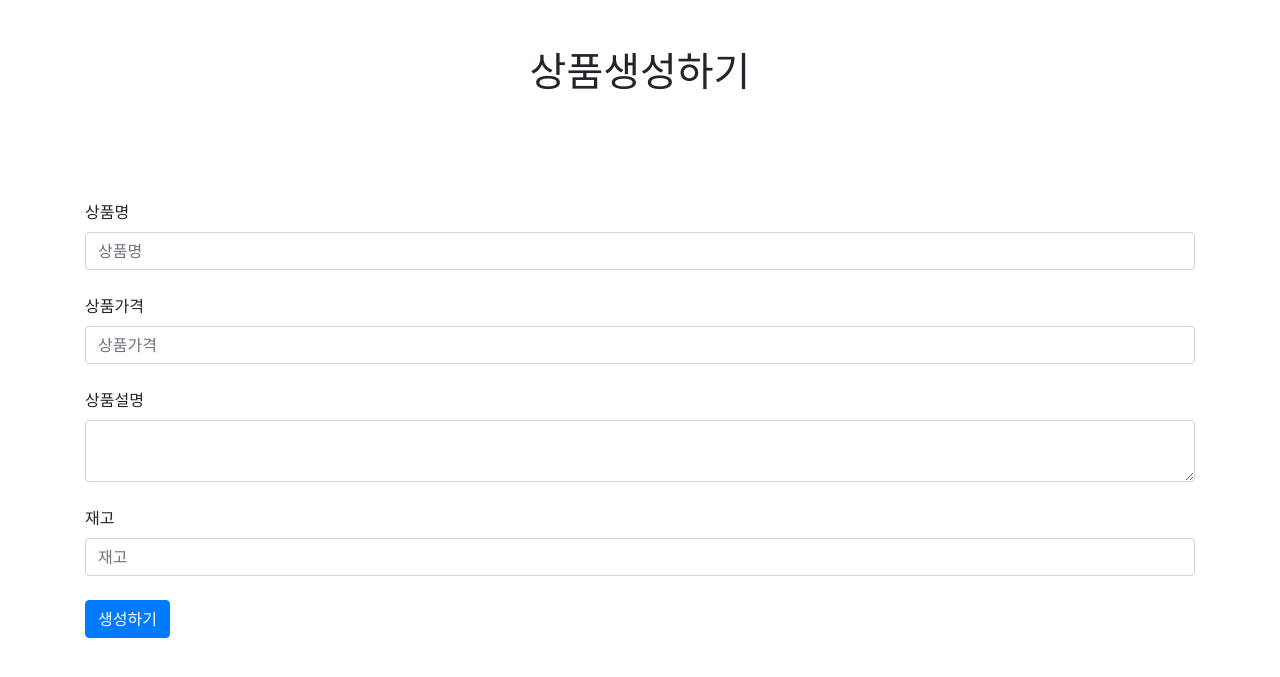
After one commit to ParkHyeonChae/django-RESTful, a Django app: page /product/create/ in a window 1280 px wide. The commit adds this page. Shown: the top 677 px of the page. Run offline with Django 3.2, Linux system fonts and the light colour scheme; some libraries are stand-ins or nearby versions.

Commit message:
ProductCreate 구현

```diff
--- a/django_restful/django_restful/urls.py
+++ b/django_restful/django_restful/urls.py
@@ -16,12 +16,14 @@ Including another URLconf
 from django.contrib import admin
 from django.urls import path
 from user.views import index, RegisterView, LoginView
-from product.views import ProductList
+from product.views import ProductList, ProductCreate
 
 urlpatterns = [
     path('admin/', admin.site.urls),
     path('', index),
     path('register/', RegisterView.as_view()), # class일 경우 as_view() 함수 추가
     path('login/', LoginView.as_view()),
-    path('product/', ProductList.as_view())
+    path('product/', ProductList.as_view()),
+    path('product/create/', ProductCreate.as_view()),
+
  ]
--- /dev/null
+++ b/django_restful/product/forms.py
@@ -0,0 +1,41 @@
+from django import forms
+from .models import Product
+
+class RegisterForm(forms.Form):
+    name = forms.CharField(
+        error_messages={
+            'required': '상품명을 입력해주세요'
+        },
+        max_length=64, label='상품명'
+    )
+    price = forms.IntegerField(
+        error_messages={
+            'required': '상품가격을 입력해주세요'
+        }, label='상품가격'
+    )
+    description = forms.CharField(
+        error_messages={
+            'required': '상품설명을 입력해주세요'
+        }, label='상품설명'
+    )
+    stock = forms.IntegerField(
+        error_messages={
+            'required': '재고를 입력해주세요'
+        }, label='재고'
+    )
+
+    def clean(self):
+        cleaned_data = super().clean()
+        name = cleaned_data.get('name')
+        price = cleaned_data.get('price')
+        description = cleaned_data.get('description')
+        stock = cleaned_data.get('stock')
+
+        if name and price and description and stock:
+            product = Product(
+                name=name,
+                price=price,
+                description=description,
+                stock=stock
+            )
+            product.save()
--- a/django_restful/product/models.py
+++ b/django_restful/product/models.py
@@ -5,7 +5,7 @@ class Product(models.Model):
     name = models.CharField(max_length=256, verbose_name='상품명')
     price = models.IntegerField(verbose_name='상품가격')
     description = models.TextField(verbose_name='상품설명')
-    stuck = models.IntegerField(verbose_name='제고')
+    stock = models.IntegerField(verbose_name='재고')
     register_date = models.DateTimeField(auto_now_add=True, verbose_name='등록날짜')
 
     def __str__(self):
--- a/django_restful/product/templates/product.html
+++ b/django_restful/product/templates/product.html
@@ -25,8 +25,4 @@
         </table>
     </div>
 </div>
-
-{% for product in product_list %}
-
-{% endfor %}
 {% endblock %}
--- /dev/null
+++ b/django_restful/product/templates/register_product.html
@@ -0,0 +1,36 @@
+{% extends "base.html" %}
+
+{% block contents %}
+<div class="row mt-5">
+    <div class="col-12 text-center">
+        <h1>상품생성하기</h1>
+    </div>
+</div>
+<div class="row mt-5">
+    <div class="col-12">
+        {{ error }}
+    </div>
+</div>
+<div class="row mt-5">
+    <div class="col-12">
+        <form method="POST" action=".">
+            {% csrf_token %}
+            {% for field in form %}
+            <div class="form group">
+                <label for="{{ field.id_for_label }}">{{ field.label }}</label>
+                {% ifequal field.name 'description' %}
+                <textarea class="form-control" name="{{ field.name }}" id="field.id_for_label"></textarea>
+                {% else %}
+                <input type="{{ field.field.widget.input_type }}" class="form-control" id="{{ field.id_for_label }}"
+                    placeholder="{{ field.label }}" name="{{ field.name }}" />
+                {% endifequal %}
+            </div><br>
+            {% if field.errors %}
+            <span style="color:red">{{ field.errors }}</span>
+            {% endif %}
+            {% endfor %}
+            <button type="submit" class="btn btn-primary">생성하기</button>
+        </form>
+    </div>
+</div>
+{% endblock %}
--- a/django_restful/product/views.py
+++ b/django_restful/product/views.py
@@ -1,8 +1,15 @@
 from django.shortcuts import render
 from django.views.generic import ListView
+from django.views.generic.edit import FormView
 from .models import Product
+from .forms import RegisterForm
 
 class ProductList(ListView):
     model = Product
     template_name = 'product.html'
     context_object_name = 'product_list'
+
+class ProductCreate(FormView):
+    template_name = 'register_product.html'
+    form_class = RegisterForm
+    success_url = '/product'
```
Also changed, not shown: django_restful/db.sqlite3, django_restful/product/migrations/0001_initial.py, django_restful/product/migrations/0002_auto_20191119_0044.py (added), 1 other file.
